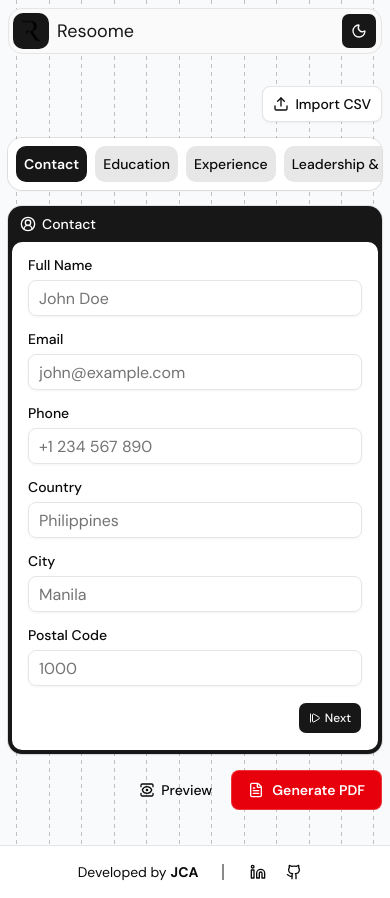
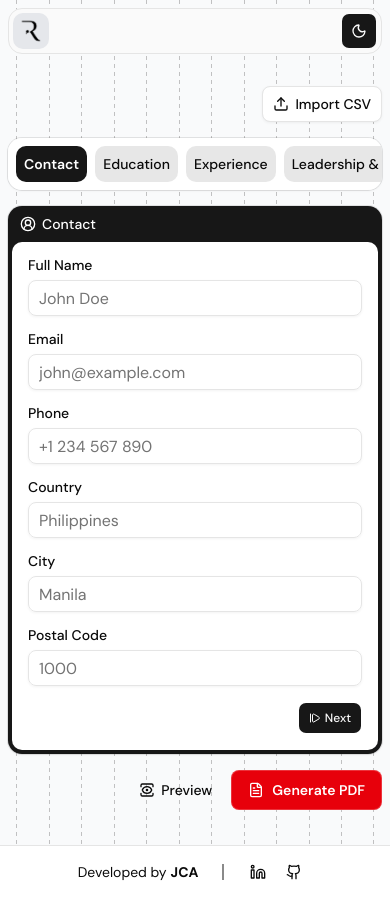
Before and after one commit to jcarintoc/resoome, a React (Vite) app: page /build in a window 390 px wide. Built offline with nearby package versions, Linux system fonts and the light colour scheme.

Commit message:
fix: change bg color

```diff
--- a/src/components/navbar.tsx
+++ b/src/components/navbar.tsx
@@ -8,7 +8,7 @@ const Navbar = () => {
       <nav className="flex items-center justify-between gap-4">
         <div className="flex items-center gap-2">
           <Link to={"/"}>
-            <div className="flex items-center justify-center bg-primary p-1 text-background rounded-lg">
+            <div className="flex items-center justify-center bg-gray-200 dark:bg-primary p-1 rounded-lg">
               <img src={logo} alt="Resoome" className="w-7 h-7" />
             </div>
           </Link>
@@ -17,7 +17,7 @@ const Navbar = () => {
             to={"/"}
             className="flex items-center justify-center text-primary"
           >
-            <h1 className="text-lg">Resoome</h1>
+            <h1 className="text-lg hidden sm:block">Resoome</h1>
           </Link>
         </div>
 
```
